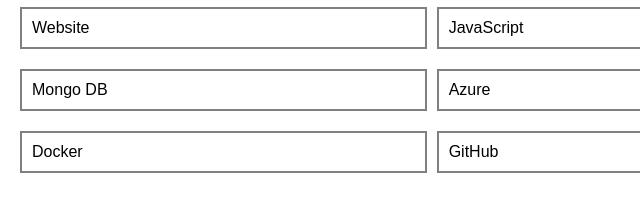
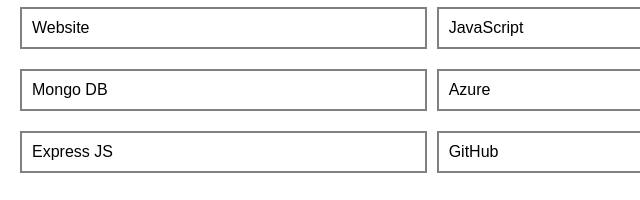
Before and after one commit to vicky-melwin/udemy-project, a plain HTML site: page index.html in a window 1280 px wide. Shown: the part 1383-1583 px from the top of the page, 0-640 px from the left. Drawn offline with nearby package versions, Linux system fonts and the light colour scheme; a web font is replaced by a local one.

Commit message:
Updated all

```diff
--- a/index.html
+++ b/index.html
@@ -118,7 +118,7 @@
          <p>Mongo DB</p>
          <p>Azure</p>
          <p>AWS</p>
-         <p>Docker</p>
+         <p>Express JS</p>
          <p>GitHub</p>
          <p>React JS</p>
       </div>
```
